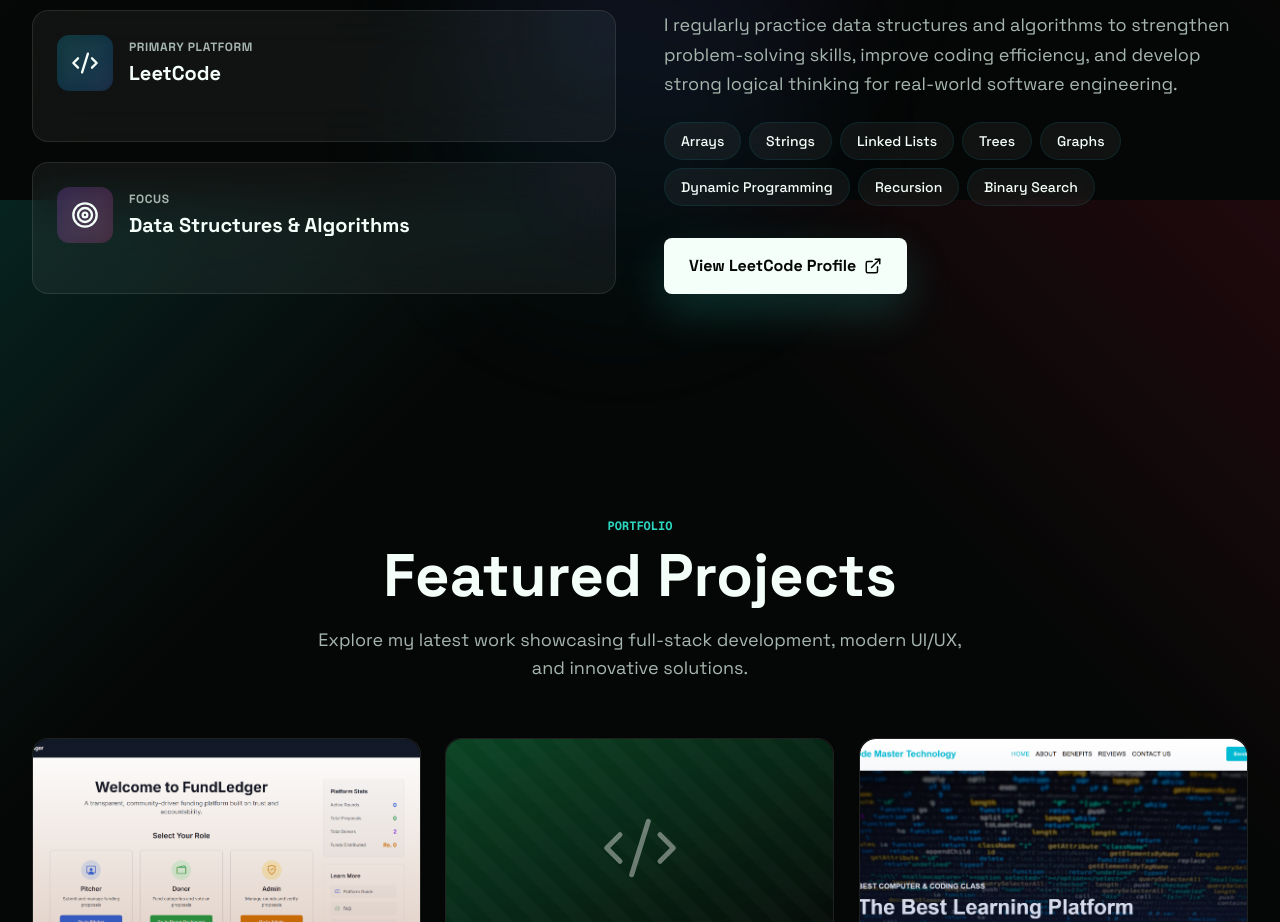
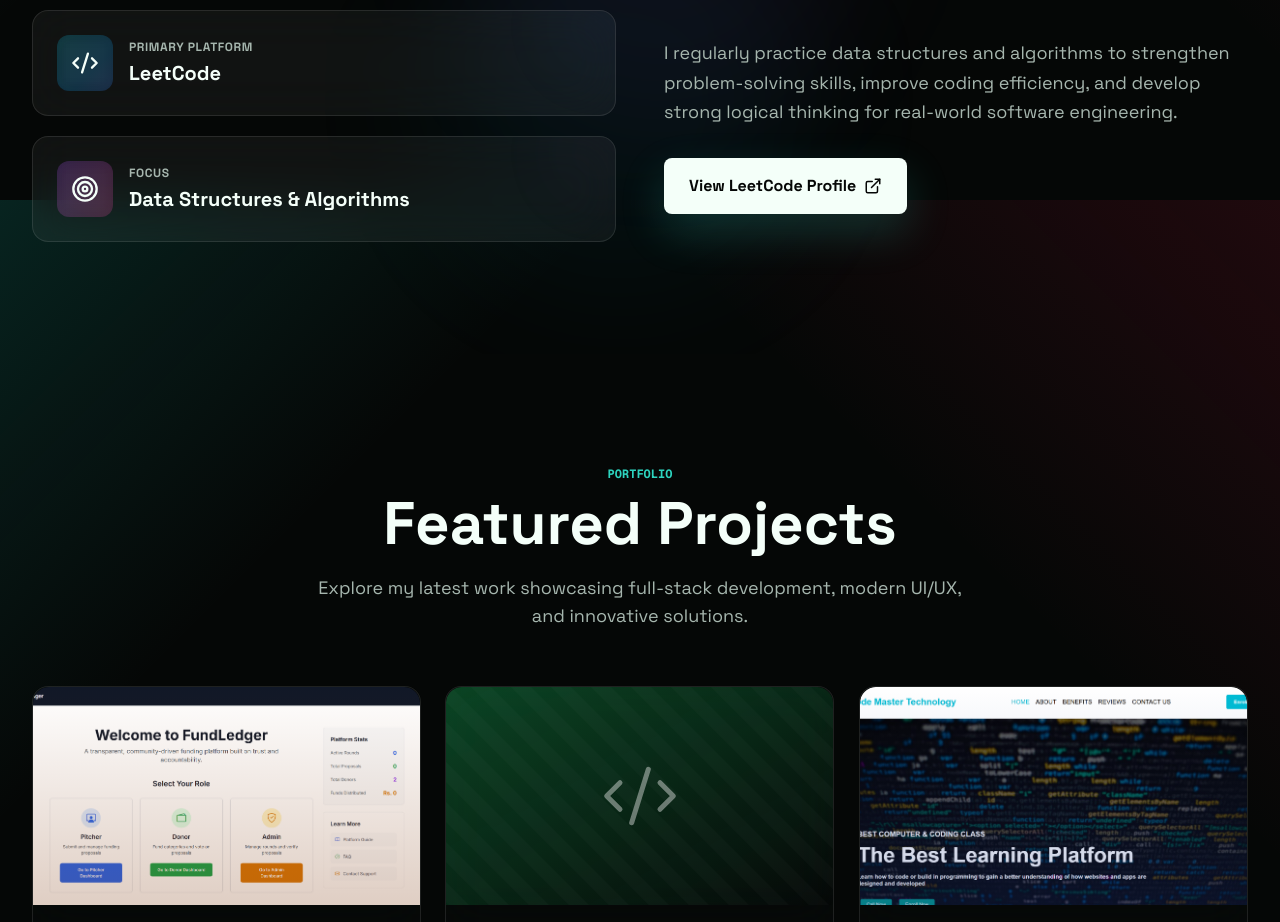
Before and after one commit to PANTH1101/panth-portfolio, a Next.js app: page / in a window 1280 px wide. Shown: the part 3000-3922 px from the top of the page. Built offline with nearby package versions, Linux system fonts and the light colour scheme.

Commit message:
Remove topic badges from Coding Practice section

```diff
--- a/sections/CodingPractice.jsx
+++ b/sections/CodingPractice.jsx
@@ -19,17 +19,6 @@
     value: "Data Structures & Algorithms",
     gradient: "from-purple-500/20 to-pink-500/20"
   }
-];
-
-const topics = [
-  "Arrays",
-  "Strings",
-  "Linked Lists",
-  "Trees",
-  "Graphs",
-  "Dynamic Programming",
-  "Recursion",
-  "Binary Search"
 ];
 
 export default function CodingPractice() {
@@ -106,29 +95,13 @@
               improve coding efficiency, and develop strong logical thinking for real-world software engineering.
             </p>
 
-            {/* Topic Badges */}
-            <div className="mt-6 flex flex-wrap gap-2">
-              {topics.map((topic, index) => (
-                <motion.span
-                  key={topic}
-                  className="inline-flex items-center rounded-full border border-cyan-400/10 bg-white/5 px-4 py-2 text-sm font-medium text-foreground backdrop-blur-sm transition-all duration-300 hover:scale-105 hover:border-cyan-400/40 hover:bg-cyan-400/10 hover:shadow-lg hover:shadow-cyan-400/20"
-                  initial={{ opacity: 0, scale: 0.8 }}
-                  whileInView={{ opacity: 1, scale: 1 }}
-                  viewport={{ once: true }}
-                  transition={{ duration: 0.4, delay: 0.3 + index * 0.05 }}
-                >
-                  {topic}
-                </motion.span>
-              ))}
-            </div>
-
             {/* LeetCode Button */}
             <motion.div
               className="mt-8"
               initial={{ opacity: 0, y: 20 }}
               whileInView={{ opacity: 1, y: 0 }}
               viewport={{ once: true }}
-              transition={{ duration: 0.6, delay: 0.5 }}
+              transition={{ duration: 0.6, delay: 0.4 }}
             >
               <Button
                 as="a"
```
